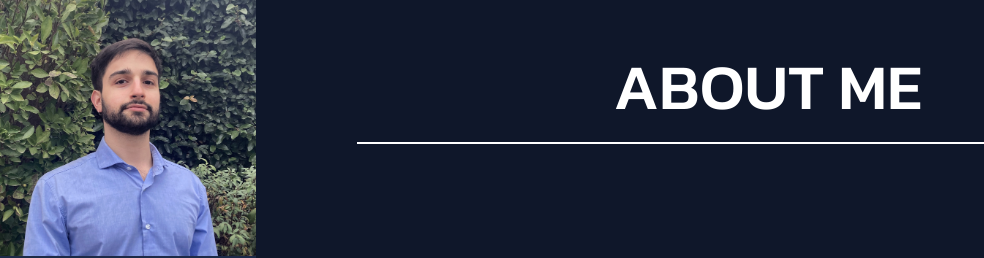
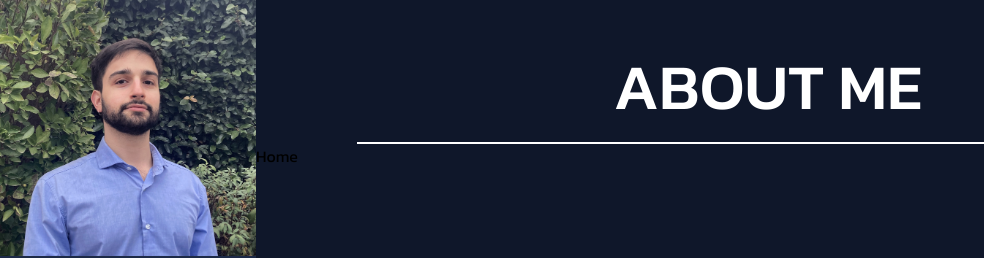
Before and after one commit to renzodemarco/portfolio, a React (Vite) app: page / in a window 1280 px wide. Shown: the top 258 px of the page, without its empty margins (0-984 px from the left). Built offline with nearby package versions, Linux system fonts and the light colour scheme.

Commit message:
add children layout

```diff
--- a/src/App.jsx
+++ b/src/App.jsx
@@ -1,9 +1,31 @@
+import { useState } from "react";
+import Home from "./pages/Home";
+import AboutMe from './pages/AboutMe'
 import Layout from "./components/Layout/Layout"
 
 function App() {
 
+  const [activeComponent, setActiveComponent] = useState('Home');
+
+  const handleComponentChange = (name) => {
+    setActiveComponent(name);
+  };
+
+  const renderActiveComponent = () => {
+    switch (activeComponent) {
+      case 'Home':
+        return <Home />;
+      case 'AboutMe':
+        return <AboutMe />;
+      default:
+        return <Home />;
+    }
+  };
+
   return (
-    <Layout />
+    <Layout onChange={handleComponentChange}>
+      {renderActiveComponent()}
+    </Layout>
   )
 }
 
--- a/src/components/Layout/Layout.jsx
+++ b/src/components/Layout/Layout.jsx
@@ -5,14 +5,16 @@ import Header from '../Header/Header'
 import Footer from '../Footer/Footer'
 import Main from '../Main/Main'
 
-function Layout() {
+function Layout({ children }) {
 
   return (
     <div className='layout'>
-      <NavbarContainer />
+      <NavbarContainer  />
       <div className='body'>
         <Header />
-        <Main />
+        <Main>
+          {children}
+        </Main>
         <Footer />
       </div>
     </div>
--- a/src/components/Main/Main.jsx
+++ b/src/components/Main/Main.jsx
@@ -1,8 +1,9 @@
 import './Main.css'
 
-const Main = () => {
+const Main = ({ children }) => {
   return (
     <main>
+      {children}
     </main>
   )
 }
--- a/src/components/Navbar/Navbar.css
+++ b/src/components/Navbar/Navbar.css
@@ -40,7 +40,13 @@ ul li {
 .nav-item:hover {
   cursor: pointer;
   color: rgb(247, 255, 212);
-  transform: rotate(-5deg);
-  transition: .4s;
+  transition: .3s;
+}
 
+.nav-item:nth-child(even):hover {
+  transform: rotate(-3deg);
 }
+
+.nav-item:nth-child(odd):hover {
+  transform: rotate(3deg);
+}
--- /dev/null
+++ b/src/pages/AboutMe.jsx
@@ -0,0 +1,11 @@
+import Header from '../components/Header/Header'
+
+const AboutMe = () => {
+  return (
+    <>
+      HELLO IT'S ME
+    </>
+  )
+}
+
+export default AboutMe
--- /dev/null
+++ b/src/pages/Home.jsx
@@ -0,0 +1,9 @@
+import React from 'react'
+
+const Home = () => {
+  return (
+    <div>Home</div>
+  )
+}
+
+export default Home
```
